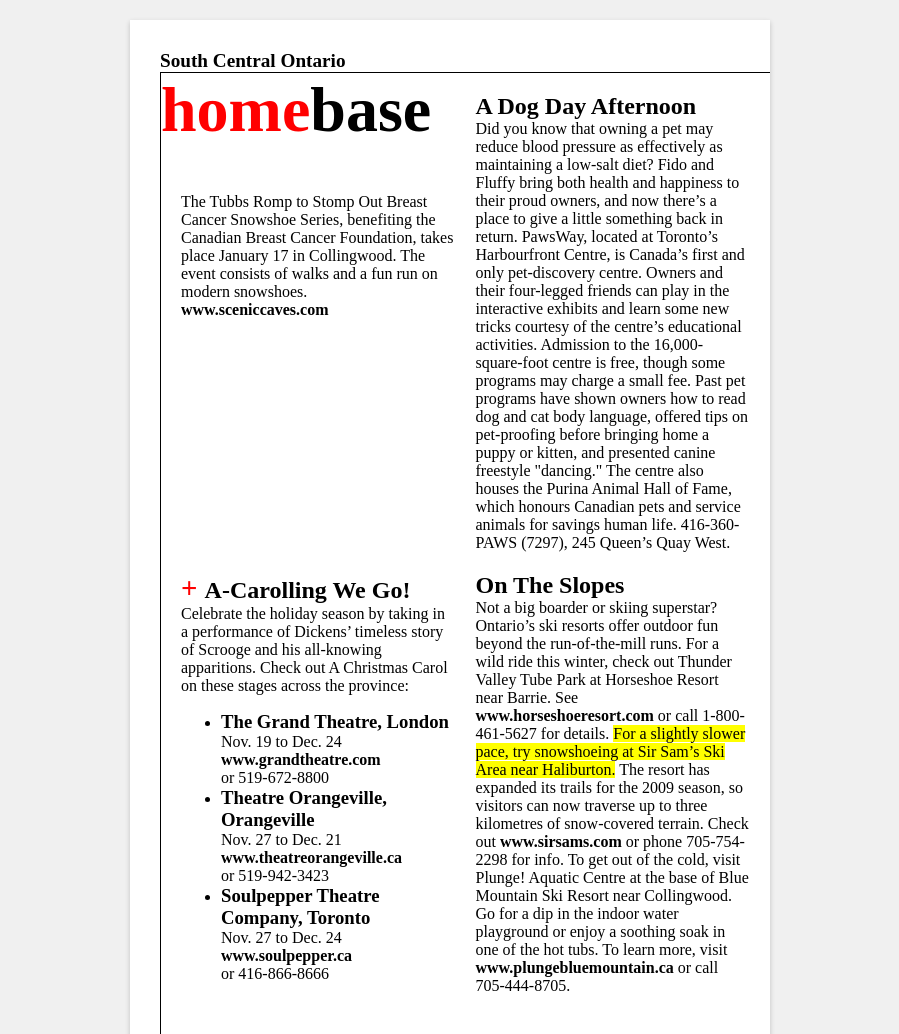
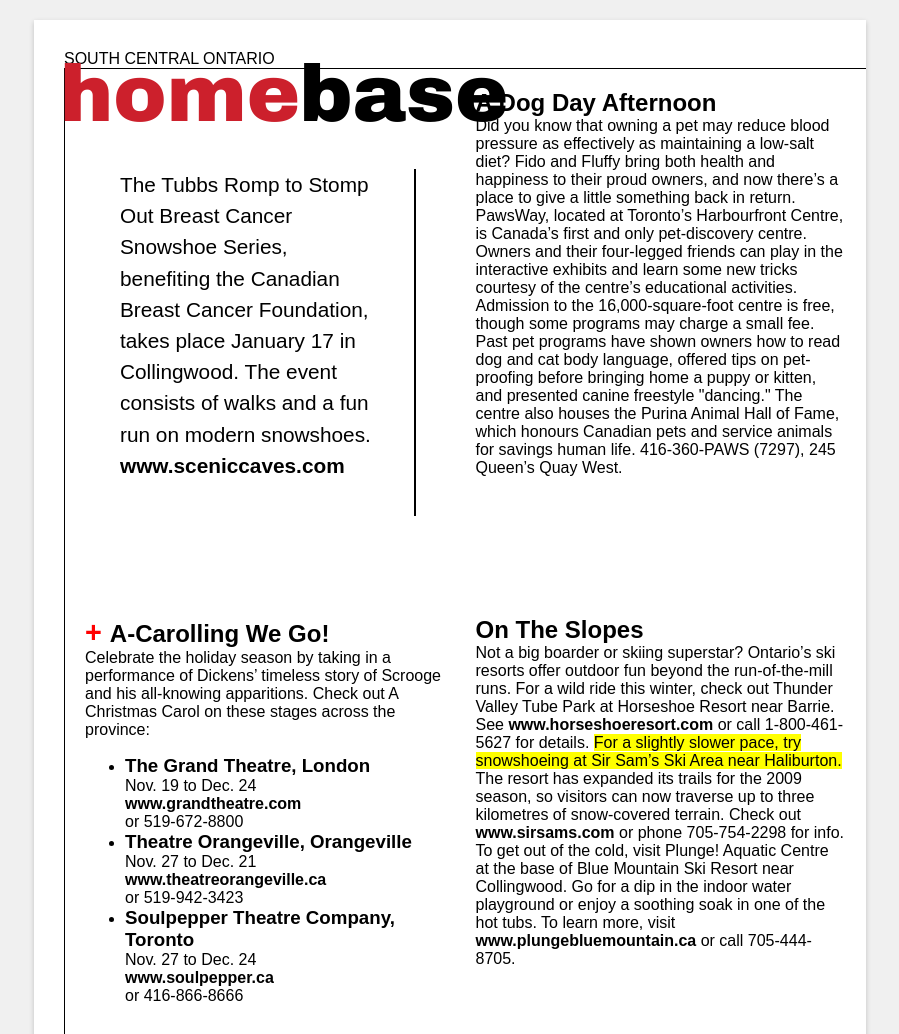
Before and after one commit to Nvvme/COMP1054Assignment2, a plain HTML site: page index.html in a window 1280 px wide. Shown: the top 1034 px of the page, without its empty margins (190-1089 px from the left). Drawn offline with Linux system fonts and the light colour scheme.

Commit message:
made some more changes

```diff
--- a/css/styles.css
+++ b/css/styles.css
@@ -6,13 +6,14 @@ body, html {
   display: flex;
   justify-content: center;
   align-items: center;
-  min-height: 100vh;
+  min-height: 80vh;
+  font-family: Arial, Helvetica, sans-serif;
 }
 
 /* to convert the webpage to look like a magazine page */
 #container {
-  width: 50%;
-  min-height: 80vh;
+  width: 65%;
+  min-height: 120vh;
   margin: 20px;
   background-color: #ffffff;
   box-shadow: 0 2px 5px rgba(0,0,0,0.2);
@@ -45,9 +46,15 @@ article:nth-of-type(2) {
 }
 
 aside:nth-of-type(1) {
+  width: 70%;
   grid-column: 1;
   grid-row: 1;
-  margin-top: 100px;
+  font-size: 1.3em; /* Makes the text bigger */
+  padding: 0 35px 35px 35px; /* Adds padding around the text */
+  border-right: 2px solid #000; /* Adds a line to the right */
+  display: inline-block;
+  margin: 80px 0;
+  line-height: 1.5;
 }
 
 aside:nth-of-type(2) {
@@ -70,17 +77,22 @@ h1, h2, h3, p, a {
  /* lets style the h1 */
 
   h1 {
+    font-family: 'Arial Black', Arial, sans-serif;
     text-transform: lowercase; /* Ensure all text is lowercase */
     padding: 0px;
     margin: 0;
-  position: absolute; /* Position h1 absolutely within main */
-  font-size: 4em;
+    position: absolute;
+    font-size: 5em;
+    text-align: left;
+    line-height: 0.65;
+    kerning: 0cm;
     top: 0; /* Align to the top */
     left: 0; /* Align to the left */
+    text-indent: -5px;
   }
 
 h1 em {
-  color: red; /* Change the color of 'home' within h1 */
+  color: #cc202c; /* Change the color of 'home' within h1 */
   font-style: normal;
 }
 
@@ -99,8 +111,8 @@ a:hover {
 
 header {
   text-align: left;
-  font-size: 1.2em;
-  font-weight: bold;
+  text-transform:uppercase;
+  font-size: 1em;
   padding: 30px 30px 0;
 }
 
--- a/index.html
+++ b/index.html
@@ -2,6 +2,7 @@
 <html>
 <head>
 	<title>Home Base | CAA Magazine</title>
+    <meta name="viewport" content="width=device-width, initial-scale=1.0, user-scalable=yes">
     <link href="css/styles.css" rel="stylesheet">
 </head>
 <body>
@@ -10,8 +11,8 @@
 			<p>South Central Ontario</p>
 		</header>
 		<main>
+			<article>
                 <h1><em>Home</em>Base</h1>
-			<article>
 				<h2>A Dog Day Afternoon</h2>
 				<p>Did you know that owning a pet may reduce blood pressure as effectively as maintaining a low-salt diet? Fido and Fluffy bring both health and happiness to their proud owners, and now there’s a place to give a little something back in return. PawsWay, located at Toronto’s Harbourfront Centre, is Canada’s first and only pet-discovery centre. Owners and their four-legged friends can play in the interactive exhibits and learn some new tricks courtesy of the centre’s educational activities. Admission to the 16,000-square-foot centre is free, though some programs may charge a small fee. Past pet programs have shown owners how to read dog and cat body language, offered tips on pet-proofing before bringing home a puppy or kitten, and presented canine freestyle "dancing." The centre also houses the Purina Animal Hall of Fame, which honours Canadian pets and service animals for savings human life. 416-360-PAWS (7297), 245 Queen’s Quay West.</p>
 			</article>
```
Also changed, not shown: images/home-base1.jpg (added), images/home-base2.jpg (added). Lines whose indentation alone changed are shown as unchanged.
